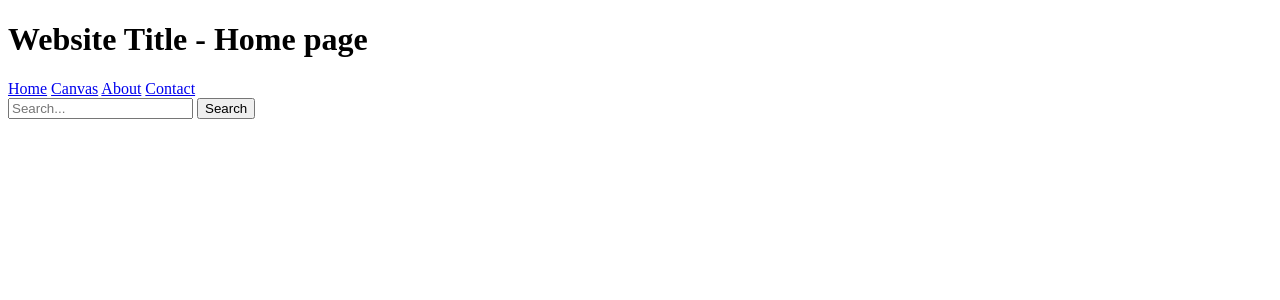
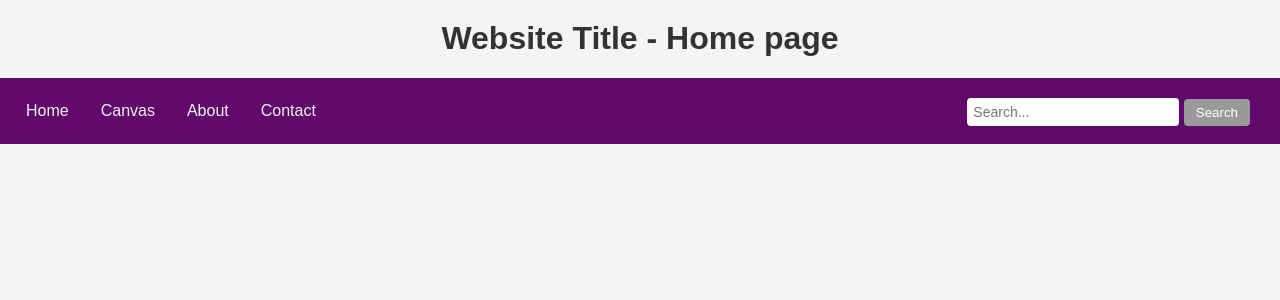
Before and after one commit to LookItsEnder/CS-382-Final-Project, a PHP site: page /CanvasPage.html in a window 1280 px wide. Shown: the top 300 px of the page. Run offline with PHP 8.4, Linux system fonts and the light colour scheme.

Commit message:
Update style.css

```diff
--- a/CanvasJs/style.css
+++ b/CanvasJs/style.css
@@ -1,13 +1,11 @@
+/* Canvas Styling */
 canvas {
+    display: block; /* Prevents flex issues */
+    margin: 50px auto; /* Centers the canvas on the page */
     border: 5px solid black;
 }
 
-
-
-
-/*This is how the cursor swaps to a crosshair for the eyedropper tool
-It is possible to use this for completely custom crosshairs as well, given an
-.png, .cur, or url to one of these */
+/* Cursor Styling */
 #customCursor {
     position: absolute;
     width: 20px;
@@ -17,29 +15,119 @@ It is possible to use this for completely custom crosshairs as well, given an
     pointer-events: none;
 }
 
+.box {
+    position:absolute;
 
-/* This is how the color circles are able to overlapping */
-.box {
-    position:relative;
-    height: 145px;
 }
+
 .color-pallet2 {
     position: absolute;
-    width: 100px;
-    height: 100px;
+    width: 50px;
+    height: 50px;
     border-radius: 100%;
     outline-width: 5px;
     outline-color:black;
     outline-style: solid;
+
 }
 .color-pallet {
     position: absolute;
-    margin-top: 5%;
+    margin-top: 0%;
     margin-left: 6%;
-    width: 100px;
-    height: 100px;
+    width: 50px;
+    height: 50px;
     border-radius: 100%;
     outline-width: 5px;
     outline-color:black;
     outline-style: solid;
+    margin-left: 30px;
+
 }
+
+.toolbarTop {
+    margin-top: 100px;
+    margin-bottom: 10px;
+    width: auto;
+    height: 20px;
+    outline-width: 10px;
+    background-color: rgb(81, 81, 81);
+}
+.toolbarBot {
+    margin-top: 70px;
+    width: auto;
+    height: 20px;
+    outline-width: 10px;
+    background-color: rgb(81, 81, 81);
+}
+/* General Styles */
+body {
+    font-family: Arial, sans-serif;
+    margin: 0;
+    padding: 0;
+    background-color: #f4f4f4;
+    color: #000000;
+}
+
+h1 {
+    text-align: center;
+    color: #333;
+    margin-top: 20px;
+}
+
+/* Navigation Bar */
+.navbar {
+    background-color: #60096b;
+    overflow: hidden;
+    padding: 10px;
+}
+
+.navbar a {
+    float: left;
+    display: block;
+    color: #f2f2f2;
+    text-align: center;
+    padding: 14px 16px;
+    text-decoration: none;
+    transition: background-color 0.3s;
+}
+
+.navbar a:hover {
+    background-color: #666363;
+    color: white;
+}
+
+/* Clearfix for Navigation */
+.navbar::after {
+    content: "";
+    display: block;
+    clear: both;
+}
+
+/* Search Bar Styles */
+.search-form {
+    float: right;
+    margin-right: 20px;
+    margin-top: 10px;
+}
+
+.search-form input[type="text"] {
+    padding: 6px;
+    font-size: 14px;
+    border: none;
+    border-radius: 4px;
+    width: 200px;
+}
+
+.search-form button {
+    padding: 6px 12px;
+    background-color: #9b9a9a;
+    border: none;
+    border-radius: 4px;
+    color: white;
+    cursor: pointer;
+    transition: background-color 0.3s;
+}
+
+.search-form button:hover {
+    background-color: #333;
+}
```
